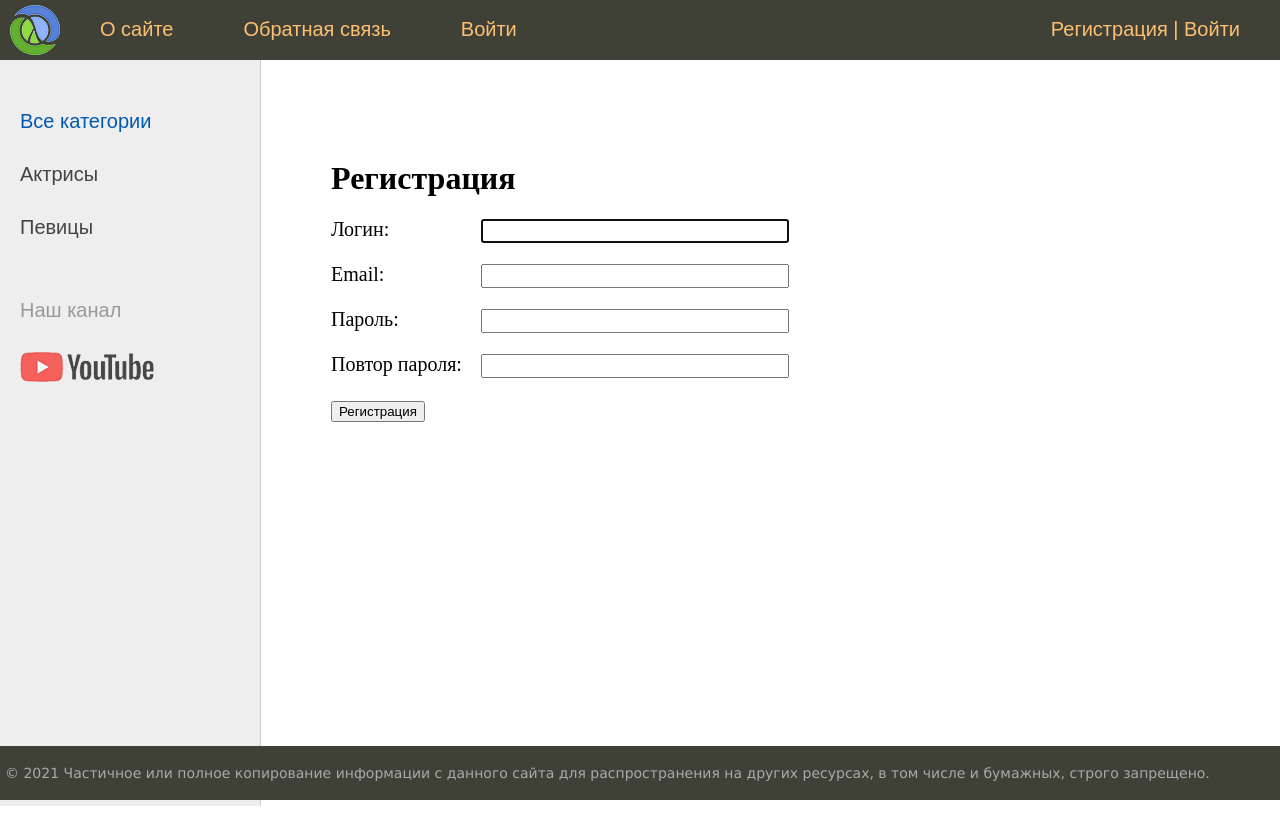
After one commit to RoTorEx/First_django, a Django app: page /register/ in a window 1280 px wide. The commit adds this page. Run offline with Django 3.2, Linux system fonts and the light colour scheme; data comes from the database, SQL or seed files in the repository; both versions use the stored data as it was after the commit.

Commit message:
v.19: add: Register form on site
Added user registration function to the site.

```diff
--- a/women/forms.py
+++ b/women/forms.py
@@ -1,7 +1,10 @@
 from django import forms
+from django.contrib.auth.forms import UserCreationForm
+from django.contrib.auth.models import User
 from django.core.exceptions import ValidationError
 
 from .models import *
+
 
 class AddPostForm(forms.ModelForm):  # При создании экземпляра формы
     def __init__(self, *args, **kwargs):  # Инициализирует конструктор
@@ -22,3 +25,18 @@ class AddPostForm(forms.ModelForm):  # При создании экземпля
             raise ValidationError('Длина превышает 200 символов')
 
         return title
+
+
+class RegisterUserForm(UserCreationForm):
+
+    '''Класс регистрации пользователей'''
+
+    '''Эти махинации для назначения стилей к формам'''
+    username = forms.CharField(label='Логин', widget=forms.TextInput(attrs={'class': 'form-input'}))
+    email = forms.EmailField(label='Email', widget=forms.EmailInput(attrs={'class': 'form-input'}))
+    password1 = forms.CharField(label='Пароль', widget=forms.PasswordInput(attrs={'class': 'form-input'}))
+    password2 = forms.CharField(label='Повтор пароля', widget=forms.PasswordInput(attrs={'class': 'form-input'}))
+
+    class Meta:
+        model = User
+        fields = ('username', 'email', 'password1', 'password2')
--- a/women/templates/women/base.html
+++ b/women/templates/women/base.html
@@ -12,17 +12,15 @@
 <body>
 <table class="table-page" border=0 cellpadding="0" cellspacing="0">
 <tr><td valign=top>
+
 {% block mainmenu %}
     <div class="header">
         <ul id="mainmenu" class="mainmenu">
             <li class="logo"><a href="{% url 'home' %}"><div class="logo"></div></a></li>
             {% for m in menu %}
-	{% if not forloop.last %}
             <li><a href="{% url m.url_name %}">{{m.title}}</a></li>
-	{% else %}
-			<li class="last"><a href="{% url m.url_name %}">{{m.title}}</a></li>
-	{% endif %}
             {% endfor %}
+            <li class="last"><a href="{% url 'register' %}">Регистрация</a> | <a href="{% url 'login' %}">Войти</a></li>
         </ul>
         <div class="clear"></div>
     </div>
--- /dev/null
+++ b/women/templates/women/register.html
@@ -0,0 +1,17 @@
+{% extends 'women/base.html' %}
+
+{% block content %}
+<h1>{{title}}</h1>
+
+<form method="post">
+    {% csrf_token %}
+
+    {% for f in form %}
+    <p><label class="form-label" for="{{ f.id_for_label }}">{{f.label}}: </label>{{ f }}</p>
+    <div class="form-error">{{ f.errors }}</div>
+    {% endfor %}
+
+    <button type="submit">Регистрация</button>
+</form>
+
+{% endblock %}
--- a/women/urls.py
+++ b/women/urls.py
@@ -3,20 +3,18 @@ from django.urls import path, re_path
 from .views import *
 
 urlpatterns = [
-    # path('', index, name='home'),
     # СВязали класс представления с маршруторм на главную страницу
     path('', WomenHome.as_view(), name='home'),
     path('about/', about, name='about'),
-    # path('addpage/', addpage, name='add_page'),
-    # Прявяжем класс представления к маршруту
     path('addpage/', AddPage.as_view(), name='add_page'),
     path('contact/', contact, name='contact'),
     path('login/', login, name='login'),
-    # Правило для маршрута
     # path('post/<slug:post_slug>/', show_post, name='post'),
     # Прявяжем класс представления к маршруту вместо предыдущего маршрута
     path('post/<slug:post_slug>/', ShowPost.as_view(), name='post'),
     # path('category/<int:cat_id>/', show_category, name='category'),
     # Прявяжем класс представления к маршруту вместо предыдущего маршрута
     path('category/<slug:cat_slug>/', WomenCategory.as_view(), name='category'),
+    # path('register/', login, name='register'),  # Простая заглушка регистрации
+    path('register/', RegisterUser.as_view(), name='register'),  # Шаблон регистрации пользователей
 ]
--- a/women/views.py
+++ b/women/views.py
@@ -1,5 +1,6 @@
 from django.http import HttpResponse, HttpResponseNotFound, Http404
 from django.shortcuts import render, redirect, get_object_or_404
+from django.contrib.auth.forms import UserCreationForm
 from django.views.generic import ListView, DetailView, CreateView
 from django.urls import reverse_lazy
 from django.contrib.auth.mixins import LoginRequiredMixin
@@ -115,3 +116,15 @@ class WomenCategory(DataMixin, ListView):
                                             cat_selected=context['posts'][0].cat_id)
 
         return dict(list(context.items()) + list(c_def.items()))
+
+
+class RegisterUser(DataMixin, CreateView):
+    form_class = RegisterUserForm
+    # form_class = UserCreationForm
+    template_name = 'women/register.html'  # Ссылка на шаблон
+    success_url = reverse_lazy('login')  # Перенапревление при регистрации
+
+    def get_context_data(self, *, object_list=None, **kwargs):
+        context = super().get_context_data(**kwargs)
+        c_def = self.get_user_context(title="Регистрация")
+        return dict(list(context.items()) + list(c_def.items()))
```
Also changed, not shown: db.sqlite3. Lines whose indentation alone changed are shown as unchanged.
